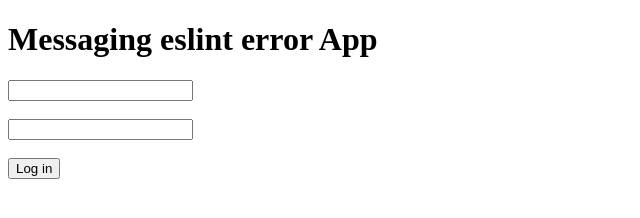
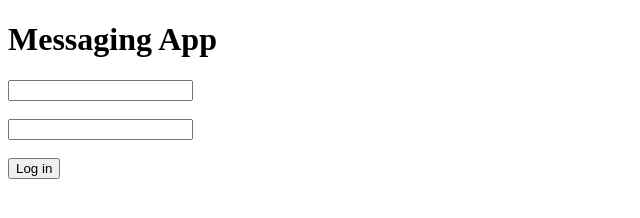
Before and after one commit to 60094882o/cp4480, a website: page webfiles/index.html in a window 1280 px wide. Shown: the whole page, without its empty margins (0-640 px from the left). Drawn offline with Linux system fonts and the light colour scheme.

Commit message:
eslint fix

```diff
--- a/server.js
+++ b/server.js
@@ -23,7 +23,7 @@ let con = mysql.createConnection({
 
 app.get("/", (req, res) =>  {
 	console.log("Connected!")
-	let sql = 'select * from users;'
+	let sql = "select * from users;"
 	con.query(sql, (err, result) => {
 		if (err) throw err
 		res.status(200)
--- a/webfiles/index.html
+++ b/webfiles/index.html
@@ -5,7 +5,7 @@
     <title>Messaging App</title>
 </head>
 <body>
-    <h1>Messaging eslint error App</h1>
+    <h1>Messaging App</h1>
     <input type="email" name="email" id="email" /> <br/><br/>
     <input type="password" name="password" id="password" /> <br/><br/>
     <button id="submitButton" onclick="login()">Log in</button>
```
